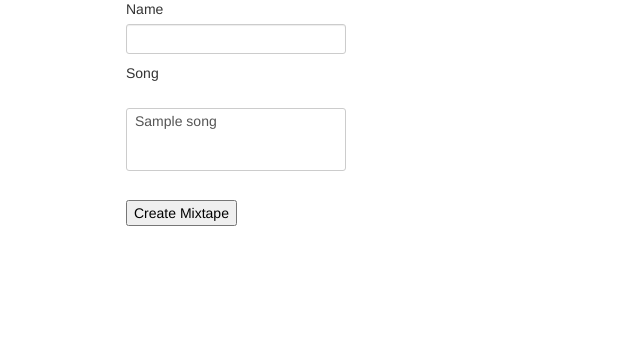
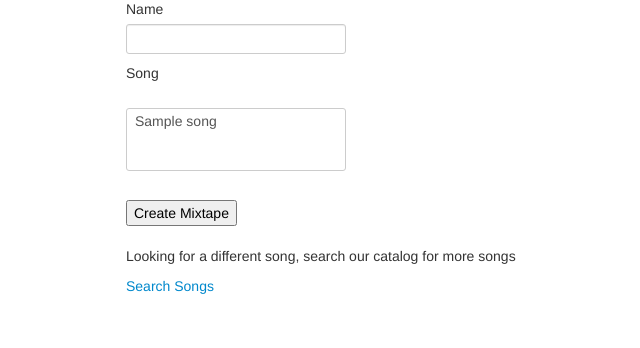
Before and after one commit to stevejc/xtunes, a Rails app: page /mixtapes/new in a window 1280 px wide. Shown: the part 113-461 px from the top of the page, without its empty margins (44-684 px from the left). Run offline with Rails 7, Linux system fonts and the light colour scheme; a user stored in the database is signed in; tables that the repository leaves empty hold one stand-in row (values such as "Sample post"); parts of the project's set-up code (start-up, migrations or seed data) failed here and were passed over; some libraries are stand-ins or nearby versions.

Commit message:
updated the mixtapes form partial to only allow the user to add their personal songs to a mixtape.

```diff
--- a/app/views/mixtapes/_form.html.erb
+++ b/app/views/mixtapes/_form.html.erb
@@ -11,7 +11,11 @@
   <%= f.label "Name" %>
   <%= f.text_field :name %><br/>
   <%= f.label "Song" %><br/>
-  <%= select_tag('mixtape[song_ids]', options_from_collection_for_select(Song.all, :id, :name), {:multiple => true, :size => 3}) %><br/>
+  <%= select_tag('mixtape[song_ids]', options_from_collection_for_select(current_user.songs, :id, :name), {:multiple => true, :size => 3}) %><br/>
   <br/>
-  <%= f.submit %>
+  <%= f.submit %><br/>
+
 <% end %>
+<p>Looking for a different song, search our catalog for more songs</p>
+
+<%= link_to "Search Songs", songs_path %>
```
